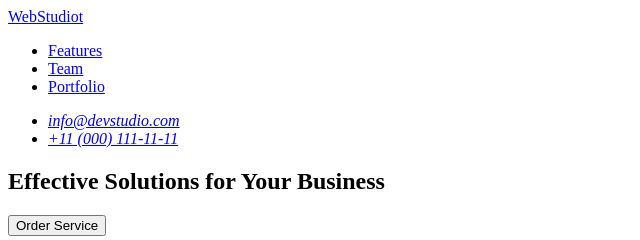
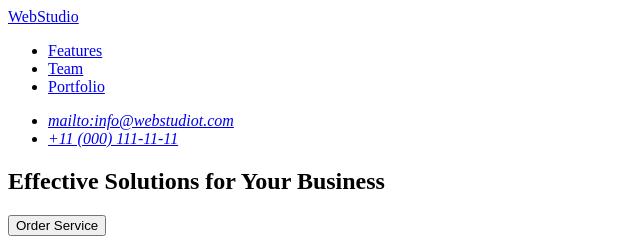
Before and after one commit to Vlad647e/goit-markup-hw-01, a plain HTML site: page index.html in a window 1280 px wide. Shown: the top 240 px of the page, 0-640 px from the left. Drawn offline with Linux system fonts and the light colour scheme.

Commit message:
add markup 1

```diff
--- a/index.html
+++ b/index.html
@@ -8,7 +8,7 @@
   <body>
     <!-- header section -->
     <header id="header">
-      <a href="#" class="logo">WebStudiot</a>
+      <a href="index.html" class="logo">WebStudio</a>
       <nav>
         <ul>
           <li>
@@ -25,7 +25,7 @@
       <address>
         <ul>
           <li>
-            <a href="mailto:info@webstudiot.com">info@devstudio.com</a>
+            <a href="mailto:info@webstudiot.com">mailto:info@webstudiot.com</a>
           </li>
           <li>
             <a href="tel:+110001111111">+11 (000) 111-11-11</a>
@@ -122,7 +122,7 @@
     </main>
     <!-- footer section -->
     <footer id="footer">
-      <a href="#" class="logo">WebStudiot</a>
+      <a href="index.html" class="logo">WebStudio</a>
       <p>
         Increase the flow of customers and sales for your business with digital
         marketing & growth solutions.
```
